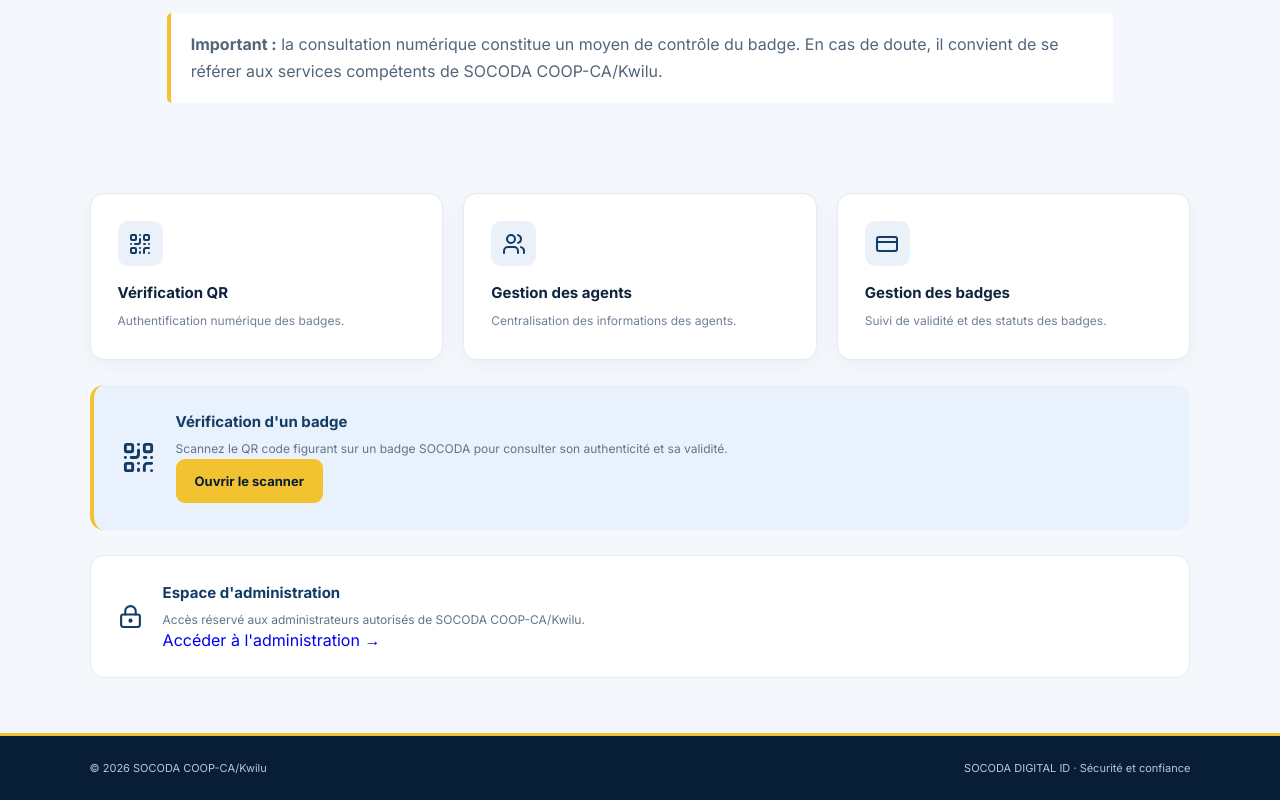
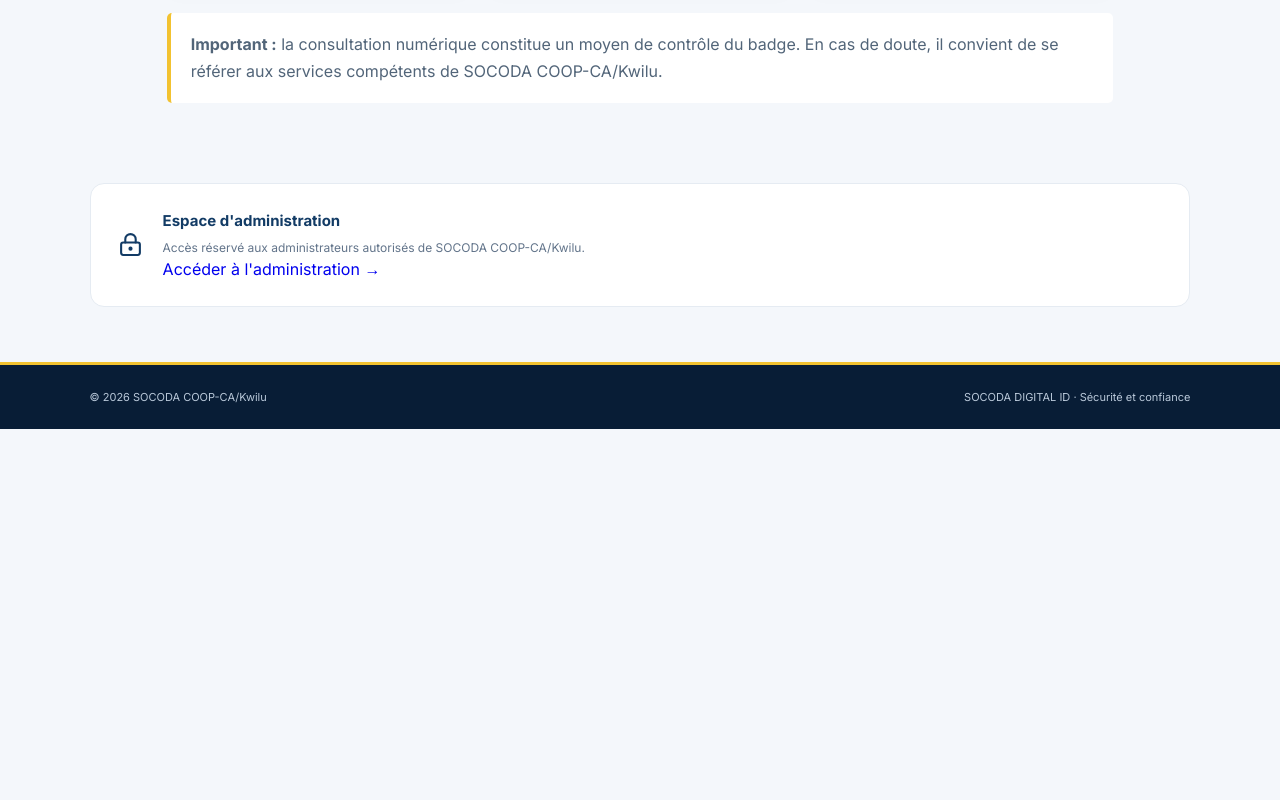
Before and after one commit to dmpcreatorofficiel/SOCODA-DIGITAL-ID, a React (Vite) app: page / in a window 1280 px wide. Shown: the part 1043-1843 px from the top of the page. After the commit the page ends 1472 px from the top, so only its background shows below. Built offline with nearby package versions, Linux system fonts and the light colour scheme; no server answers.

Commit message:
Update App.jsx

```diff
--- a/src/App.jsx
+++ b/src/App.jsx
@@ -4,7 +4,6 @@ import {
   ShieldCheck,
   QrCode,
   Users,
-  CreditCard,
   LockKeyhole,
   House,
   ScanQrCode,
@@ -530,79 +529,6 @@ function Home() {
         </section>
 
 
-        {/* FONCTIONNALITÉS */}
-
-        <section className="features">
-
-          <div className="feature">
-
-            <div className="feature-icon">
-              <QrCode />
-            </div>
-
-            <h3>Vérification QR</h3>
-
-            <p>
-              Authentification numérique des badges.
-            </p>
-
-          </div>
-
-          <div className="feature">
-
-            <div className="feature-icon">
-              <Users />
-            </div>
-
-            <h3>Gestion des agents</h3>
-
-            <p>
-              Centralisation des informations des agents.
-            </p>
-
-          </div>
-
-          <div className="feature">
-
-            <div className="feature-icon">
-              <CreditCard />
-            </div>
-
-            <h3>Gestion des badges</h3>
-
-            <p>
-              Suivi de validité et des statuts des badges.
-            </p>
-
-          </div>
-
-        </section>
-
-
-        {/* VÉRIFICATION */}
-
-        <section className="verification" id="verification">
-
-          <QrCode size={35} />
-
-          <div>
-
-            <h3>Vérification d'un badge</h3>
-
-            <p>
-              Scannez le QR code figurant sur un badge SOCODA
-              pour consulter son authenticité et sa validité.
-            </p>
-
-            <Link to="/scan" className="btn-primary">
-              Ouvrir le scanner
-            </Link>
-
-          </div>
-
-        </section>
-
-
         {/* ADMINISTRATION */}
 
         <section className="admin-section">
@@ -649,12 +575,10 @@ function Home() {
           <span>Accueil</span>
         </Link>
 
-
         <Link to="/scan">
           <ScanQrCode />
           <span>Vérifier un badge</span>
         </Link>
-
 
         <Link to="/admin/login">
           <CircleUserRound />
@@ -737,7 +661,6 @@ function AppContent() {
 
       </Routes>
 
-
       {showSplash && <SplashScreen />}
 
     </>
@@ -753,4 +676,4 @@ export default function App() {
     </BrowserRouter>
   );
 
-          }
+}
```
